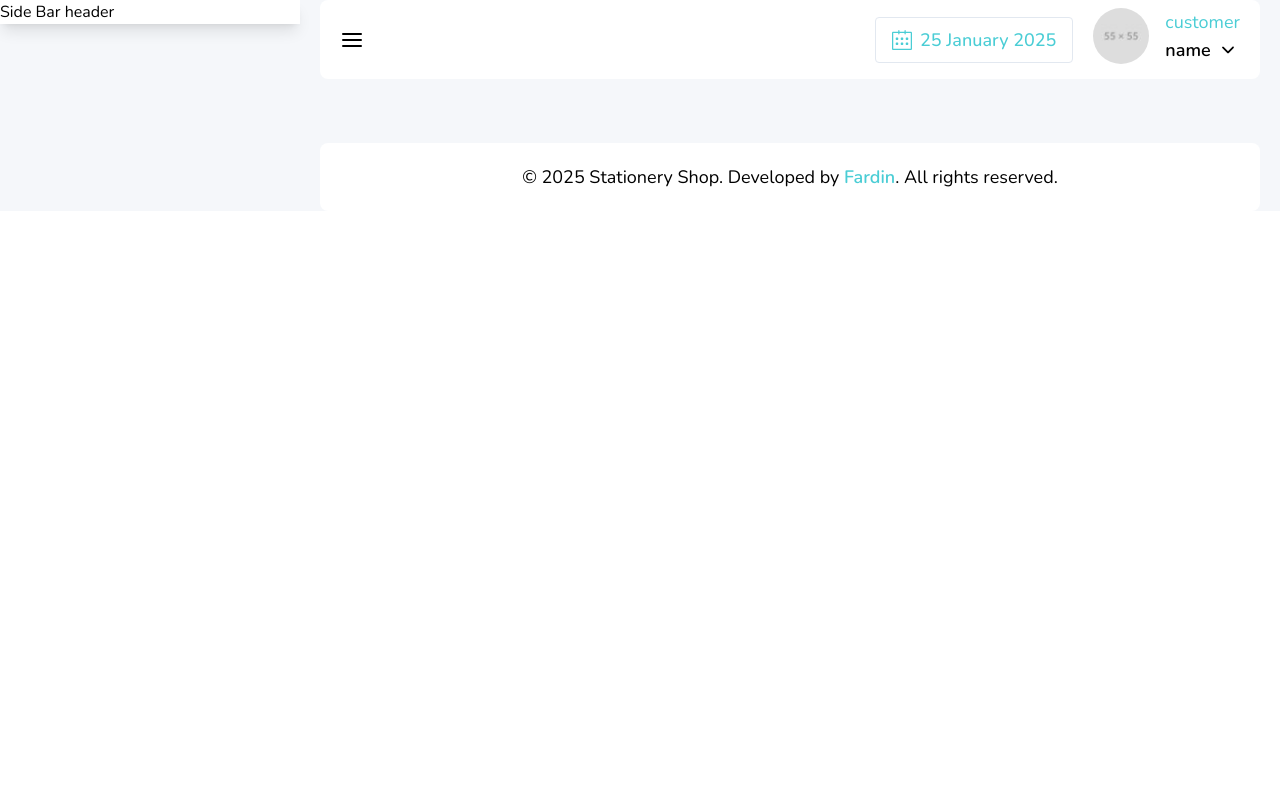
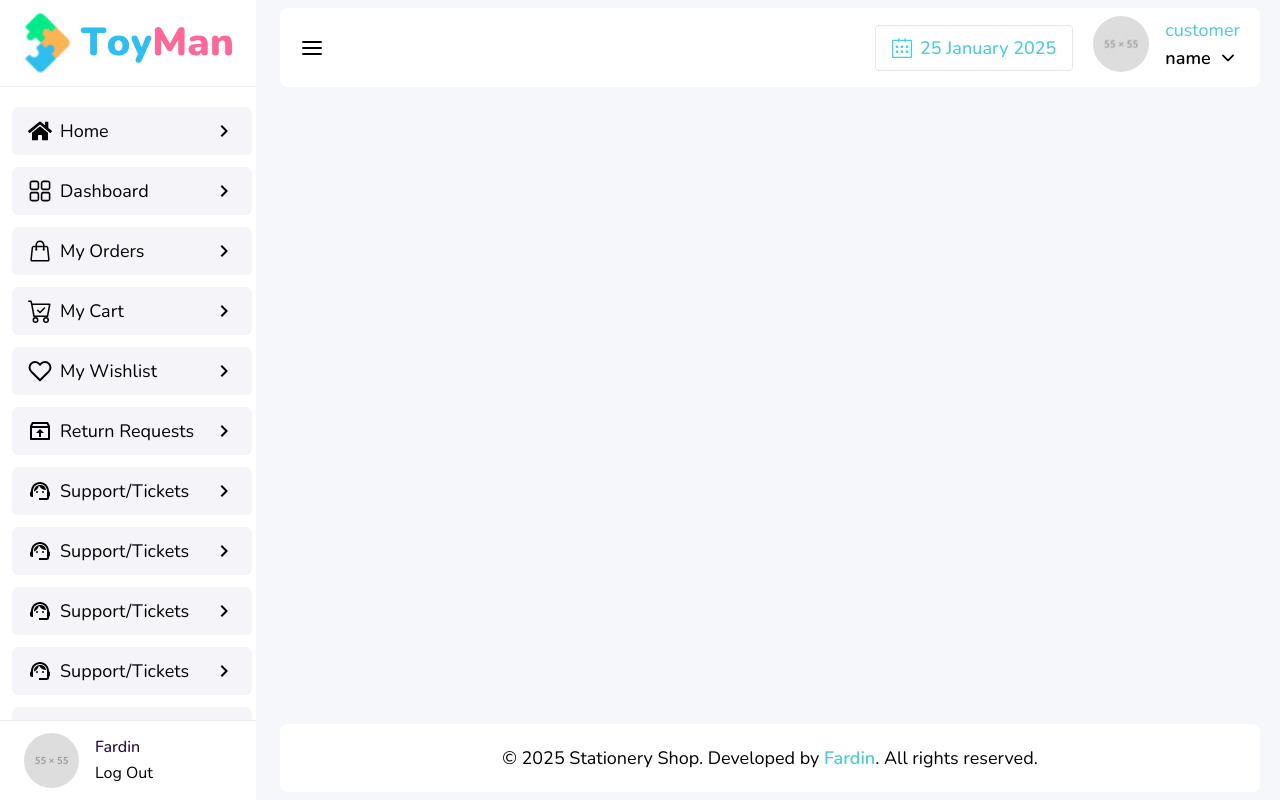
Before and after one commit to devfardin/Stationery-Shop-Client, a React (Vite) app: page /dashboard in a window 1280 px wide. Built offline with nearby package versions, Linux system fonts and the light colour scheme.

Commit message:
fixed dashboard sidebar

```diff
--- a/src/components/layout/dashboard/Dashboard.tsx
+++ b/src/components/layout/dashboard/Dashboard.tsx
@@ -4,16 +4,18 @@ import Header from "./Header";
 import Footer from "./Footer";
 import Sidebar from "./sidebar/Sidebar";
 
+
 const Dashboard = () => {
-  const loading  = false
+
   const [isOpen, setIsOpen] = useState(true);
   return (
-    <div className=" gap-5 flex bg-[#F5F7FA] overflow-hidden">
+    <div className=" gap-0 md:gap-5 flex bg-[#F5F7FA] overflow-hidden">
       {/* Start Sidebar Area */}
+
       <div>
         <div
-          className={`${isOpen ? "w-0 md:w-[300px]" : "w-[300px] md:w-20"
-            } absolute md:relative top-0 overflow-hidden transition-all duration-500 shadow-lg  border-neutral-300 z-10 bg-white`}
+          className={`${isOpen ? "w-0 md:w-[260px]" : "w-[260px] md:w-20"
+            }  ${isOpen ? '' : "-left-[270px] transition-all duration-300"} absolute md:left-0 md:right-0 md:relative top-0 overflow-hidden transition-all duration-500 shadow-lg  border-neutral-300 z-10 bg-white`}
         >
           <Sidebar isOpen={isOpen} setIsOpen={setIsOpen}></Sidebar>
         </div>
@@ -21,7 +23,7 @@ const Dashboard = () => {
       {/* End Side bar Area */}
 
       {/* Start Header Area */}
-      <div className="flex-1 flex flex-col  sm:ml-0  ml-3 mr-5 ">
+      <div className="flex-1 flex flex-col  sm:ml-0  ml-3 mr-5 h-screen overflow-y-scroll">
         <div>
           <Header isOpen={isOpen} setIsOpen={setIsOpen} />
         </div>
@@ -29,9 +31,11 @@ const Dashboard = () => {
         <div>
           <Outlet />
         </div>
-        <div className="mt-auto">
+
+        <div className="mt-auto mb-2">
           <Footer />
         </div>
+
       </div>
       {/* End Header Area */}
     </div>
--- a/src/components/layout/dashboard/Footer.tsx
+++ b/src/components/layout/dashboard/Footer.tsx
@@ -2,7 +2,7 @@ const Footer = () => {
   const date = new Date();
   const year = date.getFullYear();
   return (
-    <div className="bg-white transition-all duration-500 rounded-lg mt-8 p-5">
+    <div className="bg-white transition-all duration-500 rounded-lg p-5 mt-auto mb-0">
       <p className="text-lg text-center">
         © { year } Stationery Shop. Developed by{" "}
         <a
--- a/src/components/layout/dashboard/Header.tsx
+++ b/src/components/layout/dashboard/Header.tsx
@@ -1,29 +1,26 @@
 import { FiMenu, FiUser } from "react-icons/fi";
 import { SlCalender } from "react-icons/sl";
 import { Menu } from "@headlessui/react";
-import { Link, useNavigate } from "react-router";
+import { Link } from "react-router";
 import { IoSettingsOutline } from "react-icons/io5";
 import { PiSignOut } from "react-icons/pi";
 import { IoIosArrowDown } from "react-icons/io";
 import adminAvather from "../../../assets/images/admin.jpg";
 import { toast } from "sonner";
-import { useAppDispatch, useAppSelector } from "../../../redux/hooks";
-import { logOut, selectCurrentUser } from "../../../redux/features/auth/authSlice";
+import { useAppDispatch } from "../../../redux/hooks";
+import { logOut } from "../../../redux/features/auth/authSlice";
+import React from "react";
 
-type TSideBar = {
-    isOpen: boolean,
-    setIsOpen: boolean,
-}
-
-const Header = ({ isOpen, setIsOpen }:TSideBar) => {
+type SidebarProps = {
+    isOpen: boolean;
+    setIsOpen: React.Dispatch<React.SetStateAction<boolean>>;
+  };
+const Header: React.FC<SidebarProps> = ({ isOpen, setIsOpen }) => {
   const date = new Date();
   const year = date.getFullYear();
   const month = date.toLocaleDateString("default", { month: "long" });
   const day = date.getDate();
-  const navitage = useNavigate();
  const dispatch = useAppDispatch()
-
-const user = useAppSelector(selectCurrentUser);
 
   const handleLogout = () => {
     dispatch(logOut());
@@ -32,7 +29,7 @@ const user = useAppSelector(selectCurrentUser);
 
   return (
     // Header wrpper Start
-    <div className="bg-white flex-1 transition-all duration-500 rounded-lg mb-8 px-5 py-2 !w-full">
+    <div className="bg-white flex-1 transition-all duration-150 rounded-lg mb-8 px-5 py-2 !w-full mt-2">
       {/* header innder container star */}
       <div className="flex justify-between items-center gap-5 ">
         {/* Left start */}
--- /dev/null
+++ b/src/components/layout/dashboard/adminDashboard/AdminMenuItems.tsx
@@ -0,0 +1,102 @@
+import React from "react";
+import { RxDashboard } from "react-icons/rx";
+import { HiOutlineShoppingBag } from "react-icons/hi2";
+import { FaHome } from "react-icons/fa";
+import { FiHeart } from "react-icons/fi";
+import { BsCartCheck } from "react-icons/bs";
+import { RiInboxUnarchiveLine } from "react-icons/ri";
+import { MdOutlineSupportAgent } from "react-icons/md";
+import SidebarLink from "../component/SidebarLink";
+
+type AdminMenuItemsProps = {
+    isOpen: boolean; // Indicates if the menu is open
+  };
+const AdminMenuItems:React.FC<AdminMenuItemsProps> = ({ isOpen }) => {
+    const customerMenu = [
+        {
+          label: "Home",
+          link: "/",
+          icon: FaHome,
+        },
+        {
+          label: "Dashboard",
+          link: "user",
+          icon: RxDashboard,
+        },
+        {
+          label: "My Orders",
+          link: "my-orders",
+          icon: HiOutlineShoppingBag,
+        },
+        {
+          label: "My Cart",
+          link: "my-cart",
+          icon: BsCartCheck,
+        },
+        {
+          label: "My Wishlist",
+          link: "my-wishlist",
+          icon: FiHeart,
+        },
+        {
+          label: "Return Requests",
+          link: "return-request",
+          icon: RiInboxUnarchiveLine,
+        },
+        {
+          label: "Support/Tickets",
+          link: "support-tickets",
+          icon: MdOutlineSupportAgent,
+        },
+        {
+          label: "Support/Tickets",
+          link: "support-tickets",
+          icon: MdOutlineSupportAgent,
+        },
+        {
+          label: "Support/Tickets",
+          link: "support-tickets",
+          icon: MdOutlineSupportAgent,
+        },
+        {
+          label: "Support/Tickets",
+          link: "support-tickets",
+          icon: MdOutlineSupportAgent,
+        },
+        {
+          label: "Support/Tickets",
+          link: "support-tickets",
+          icon: MdOutlineSupportAgent,
+        },
+        {
+          label: "Support/Tickets",
+          link: "support-tickets",
+          icon: MdOutlineSupportAgent,
+        },
+        {
+          label: "Support/Tickets",
+          link: "support-tickets",
+          icon: MdOutlineSupportAgent,
+        },
+        {
+          label: "Support/Tickets",
+          link: "support-tickets",
+          icon: MdOutlineSupportAgent,
+        },
+      ];
+  return (
+    <div className="flex w-full justify-self-start flex-col gap-3">
+    {customerMenu.map((adminLink, index) => (
+      <SidebarLink
+        key={index}
+        to={adminLink.link}
+        label={adminLink.label}
+        icon={adminLink.icon}
+        isOpen={isOpen}
+      />
+    ))}
+  </div>
+  )
+}
+
+export default AdminMenuItems
--- /dev/null
+++ b/src/components/layout/dashboard/component/SidebarLink.tsx
@@ -0,0 +1,45 @@
+
+import { NavLink } from "react-router";
+import {
+  MdKeyboardArrowRight,
+} from "react-icons/md";
+import { IconType } from "react-icons";
+
+type SidebarLinkProps = {
+    to: string; // URL or path for navigation
+    label: string; // Text label for the sidebar link
+    icon: IconType; // The icon component, typically from libraries like react-icons
+    isOpen: boolean; // Whether the sidebar is open or not
+  };
+const SidebarLink = ({ to, label, icon: Icon, isOpen }: SidebarLinkProps) => {
+  return (
+    <div>
+      <NavLink
+        end
+        to={to}
+        className={({ isActive }) => ` ${
+          isOpen ? "justify-start" : "md:justify-center"
+        } ${
+          isActive
+            ? "bg-dashPrimary hover:bg-dashPrimary hover:text-white text-white"
+            : "hover:bg-dashPrimary"
+        } flex items-center !justify-between w-full text-lg gap-2
+       bg-dashHoverBg py-3 px-4 transition-all duration-300 hover:text-white rounded-md mx-1`}
+      >
+        <span className="flex items-center !justify-center gap-2">
+          <Icon className={` ${isOpen ? "" : "text-xl"} text-2xl`}> </Icon>
+          <span
+            className={`${
+              isOpen ? "" : "md:hidden"
+            } text-lg font-normal leading-5`}
+          >
+            {label}
+          </span>
+        </span>
+        {isOpen ? <MdKeyboardArrowRight className="text-2xl" /> : ""}
+      </NavLink>
+    </div>
+  );
+};
+
+export default SidebarLink;
--- a/src/components/layout/dashboard/sidebar/Header.tsx
+++ /dev/null
@@ -1,11 +0,0 @@
-import React from 'react'
-
-const Header = () => {
-  return (
-    <div>
-      Side Bar header
-    </div>
-  )
-}
-
-export default Header
--- a/src/components/layout/dashboard/sidebar/Sidebar.tsx
+++ b/src/components/layout/dashboard/sidebar/Sidebar.tsx
@@ -1,12 +1,108 @@
-import React from 'react'
-import Header from './Header'
+import { toast } from "sonner";
+import { logOut } from "../../../../redux/features/auth/authSlice";
+import { useAppDispatch } from "../../../../redux/hooks";
+import { Link } from "react-router";
+import adminAvather from "../../../../assets/images/admin.jpg";
+import dashboardLogo from "../../../../assets/images/dashboard-logo.png";
+import websiteName from '../../../../assets/images/website-name.png'
+import { RxCross2 } from "react-icons/rx";
+import AdminMenuItems from "../adminDashboard/AdminMenuItems";
 
-const Sidebar = () => {
+type SidebarProps = {
+  isOpen: boolean;
+  setIsOpen: React.Dispatch<React.SetStateAction<boolean>>;
+};
+const Sidebar: React.FC<SidebarProps> = ({ isOpen, setIsOpen }) => {
+  const dispatch = useAppDispatch()
+  const handleLogout = () => {
+    dispatch(logOut());
+    toast.success('Logout success')
+  }
   return (
-    <div>
-      <Header/>
+    <div className={`${isOpen ? 'fixed top-0' : 'fixed shadow-md border-r top-0'} bg-white overflow-hidden top-0`}>
+    <div className="flex flex-col overflow-y-scroll  gap-5  h-screen">
+      {/* Side bar Logo and title start */}
+      <div
+        className={`${
+          isOpen
+            ? "flex transition-all duration-300 justify-between items-center gap-5 py-3 px-6"
+            : "p-3 text-center flex justify-between items-center  transition-all duration-300"
+        } border-b border-dashBorder sticky top-0 bg-white`}
+      >
+        <Link to={"/"}>
+          <div className="flex gap-2 items-center">
+            <img className="w-12" src={dashboardLogo} alt="" />
 
+            <div className="flex-1">
+              <span
+                className={`${
+                  isOpen ? "" : "md:hidden"
+                }`}
+              >
+                <img src={websiteName} alt="Website name" />
+              </span>
+            </div>
+          </div>
+        </Link>
+        <div className="block md:hidden z-50">
+          <RxCross2
+            onClick={() => setIsOpen(!isOpen)}
+            className="text-3xl hover:text-primary"
+          ></RxCross2>
+        </div>
+      </div>
+      {/* Sidebar logo and Title end */}
+
+      {/* Sidebar Menu Items Start */}
+      <div className="mx-2">
+        <AdminMenuItems isOpen={isOpen}/>
+
+        {/* {
+          userRole === 'customer' && <CustomerMenuItems isOpen={isOpen}/>
+        }
+
+        { userRole === "admin" &&
+          <AdminMenuItems isOpen={isOpen} />
+         } */}
+      </div>
+      {/* Sidebar Menu Items Start */}
+
+      {/* Sidebar Footer Start */}
+      <Link
+        to={"profile"}
+        className={`${
+          isOpen ? " flex items-center py-3 px-6 gap-4" : " p-2 flex gap-5"
+        } border-t border-dashBorder mt-auto sticky bottom-0  bg-white `}
+      >
+        <div>
+          <img
+            className="w-[55px] h-[55px] object-cover rounded-full"
+            src={adminAvather}
+            alt="User Profile"
+          />
+        </div>
+
+        <div
+          className={` ${
+            isOpen
+              ? "flex flex-col gap-0.5 opacity-100"
+              : "md:opacity-0 md:hidden transition-opacity delay-50000 duration-300"
+          } `}
+        >
+          {/* User Name */}
+          <h3 className="text-base font-medium text-[#260944] hover:text-primary transition-all duration-300 cursor-pointer">
+            Fardin
+          </h3>
+          <button
+            onClick={handleLogout}
+            className="text-base font-normal text-pera hover:text-primary transition-all duration-300"
+          >
+            Log Out
+          </button>
+        </div>
+      </Link>
     </div>
+  </div>
   )
 }
 
--- a/src/index.css
+++ b/src/index.css
@@ -10,6 +10,10 @@
     --color-black: #333333;
     --color-white: #ffffff;
     --color-text: #5A5A5A;
+    --color-dashPrimary: #757FEF;
+    --color-dashHoverBg: #F5F5F9;
+    --color-dashColor: #260944;
+    --color-dashBorder: #ededed;
   }
 
 body{
```
Also changed, not shown: src/assets/images/dashboard-logo.png, src/assets/images/website-name.png (added), src/components/layout/dashboard/sidebar/Footer.tsx (deleted).
